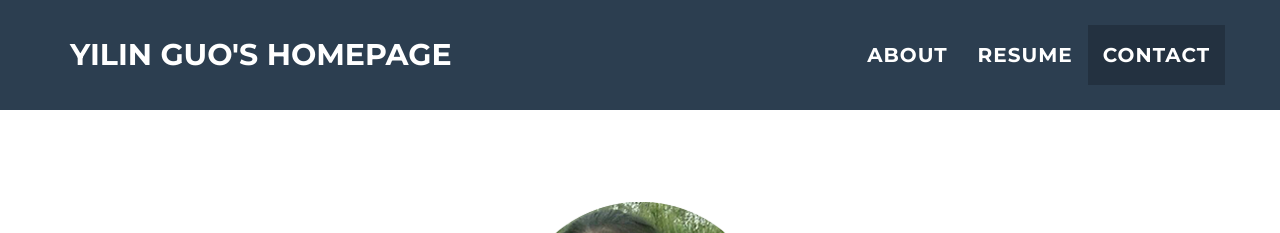
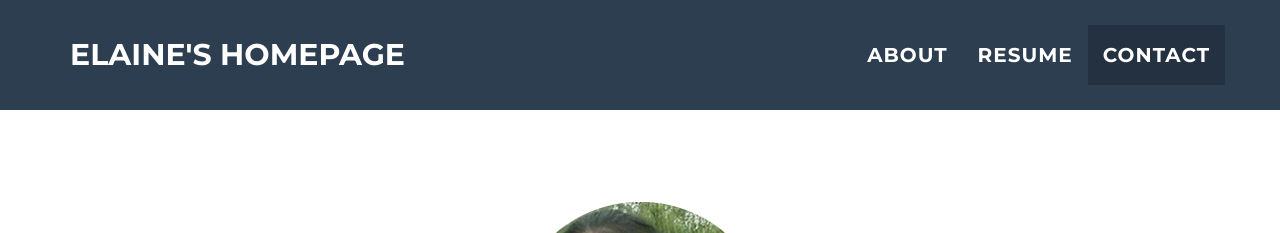
Before and after one commit to YilinGUO/YilinGUO.github.io, a Jekyll site: the page built from index.html, in a window 1280 px wide. Shown: the top 233 px of the page. Built offline with Jekyll 4.4.1, drawn with Linux system fonts in a browser that asks for light colours.

Commit message:
updated all

```diff
--- a/_includes/nav.html
+++ b/_includes/nav.html
@@ -9,7 +9,7 @@
                     <span class="icon-bar"></span>
                     <span class="icon-bar"></span>
                 </button>
-                <a class="navbar-brand" href="#page-top">Yilin Guo's Homepage</a>
+                <a class="navbar-brand" href="#page-top">Elaine's Homepage</a>
             </div>
 
             <!-- Collect the nav links, forms, and other content for toggling -->
```
